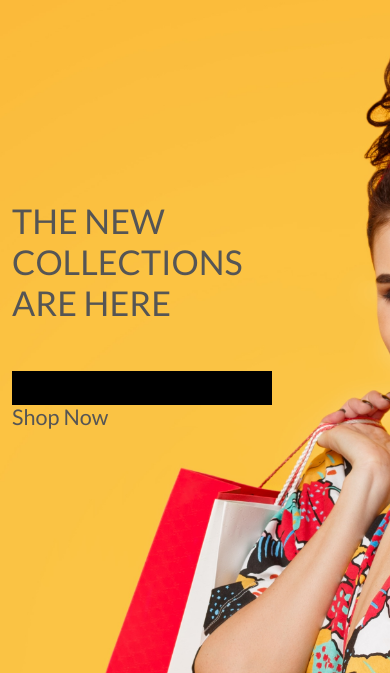
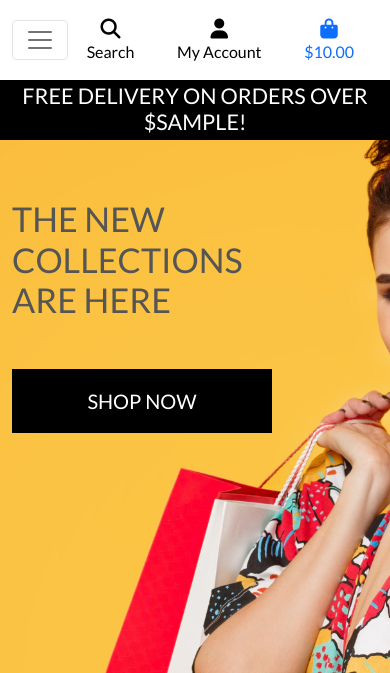
Before and after one commit to BrianWhelanDublin/boutique-store, a Django app: template home/templates/home/index.html in a window 390 px wide. Shown: the top 673 px of the page. Run offline with Django 3.2, Linux system fonts and the light colour scheme; the template is opened without the code that fills it: most values are stand-ins (such as "Sample title", 1, 10 or a date in 2020); some libraries are stand-ins or nearby versions.

Commit message:
added mobile header and main navbar

```diff
--- a/boutique_ado/settings.py
+++ b/boutique_ado/settings.py
@@ -151,5 +151,5 @@ USE_TZ = True
 STATIC_URL = '/static/'
 STATICFILES_DIRS = (os.path.join(BASE_DIR, "static"),)
 
-MEDIA_URL ='/media/'
+MEDIA_URL = '/media/'
 MEDIA_ROOT = os.path.join(BASE_DIR, "media")
--- a/boutique_ado/urls.py
+++ b/boutique_ado/urls.py
@@ -23,4 +23,4 @@ urlpatterns = [
     path('admin/', admin.site.urls),
     path('accounts/', include('allauth.urls')),
     path('', include('home.urls')),
-]+ static(settings.MEDIA_URL, document_root=settings.MEDIA_ROOT)
+] + static(settings.MEDIA_URL, document_root=settings.MEDIA_ROOT)
--- a/home/templates/home/index.html
+++ b/home/templates/home/index.html
@@ -15,7 +15,7 @@
         <div class="col-7 col-md-6 my-auto">
             <h1 class="display-4 logo-font">The New Collections are here</h1>
           <div class="my-5">
-                <h4><a href="" class="shop-now-button btn btn-lg rounded-0 text-uppercase py-3"></a>Shop Now</h4>
+                <h4><a href="" class="shop-now-button btn btn-lg rounded-0 text-uppercase py-3">Shop Now</a></h4>
           </div>
         </div>
     </div>
--- a/static/css/base.css
+++ b/static/css/base.css
@@ -53,6 +53,9 @@ body {
 .text-black {
     color: #000 !important;
 }
+.bg-black{
+    background:#000 !important;
+}
 
 .border-black {
     border: 1px solid black !important;
--- a/templates/base.html
+++ b/templates/base.html
@@ -40,18 +40,18 @@
 </head>
 
 <body>
+<body>
     <header class="container-fluid fixed-top">
         <div id="topnav" class="row bg-white pt-lg-2 d-none d-lg-flex">
             <div class="col-12 col-lg-4 my-auto py-1 py-lg-0 text-center text-lg-left">
                 <a href="{% url 'home' %}" class="nav-link main-logo-link">
-                    <h2 class="logo-font text-black my-0"><strong>Boutique</strong></h2>
+                    <h2 class="logo-font text-black my-0"><strong>Boutique</strong> Ado</h2>
                 </a>
             </div>
             <div class="col-12 col-lg-4 my-auto py-1 py-lg-0">
                 <form method="GET" action="">
                     <div class="input-group w-100">
-                        <input class="form-control border border-black rounded-0" type="text" name="q"
-                            placeholder="Search our site">
+                        <input class="form-control border border-black rounded-0" type="text" name="q" placeholder="Search our site">
                         <div class="input-group-append">
                             <button class="form-control btn btn-black border border-black rounded-0" type="submit">
                                 <span class="icon">
@@ -65,8 +65,7 @@
             <div class="col-12 col-lg-4 my-auto py-1 py-lg-0">
                 <ul class="list-inline list-unstyled text-center text-lg-right my-0">
                     <li class="list-inline-item dropdown">
-                        <a class="text-black nav-link" href="#" id="user-options" data-toggle="dropdown"
-                            aria-haspopup="true" aria-expanded="false">
+                        <a class="text-black nav-link" href="#" id="user-options" data-toggle="dropdown" aria-haspopup="true" aria-expanded="false">
                             <div class="text-center">
                                 <div><i class="fas fa-user fa-lg"></i></div>
                                 <p class="my-0">My Account</p>
@@ -86,8 +85,7 @@
                         </div>
                     </li>
                     <li class="list-inline-item">
-                        <a class="{% if grand_total %}text-info font-weight-bold{% else %}text-black{% endif %} nav-link"
-                            href="">
+                        <a class="{% if grand_total %}text-info font-weight-bold{% else %}text-black{% endif %} nav-link" href="">
                             <div class="text-center">
                                 <div><i class="fas fa-shopping-bag fa-lg"></i></div>
                                 <p class="my-0">
@@ -101,6 +99,20 @@
                         </a>
                     </li>
                 </ul>
+            </div>
+        </div>
+        <div class="row bg-white">
+                 <nav class="navbar navbar-expand-lg navbar-light w-100">
+                <button class="navbar-toggler" type="button" data-toggle="collapse" data-target="#main-nav" aria-controls="main-nav" aria-expanded="false" aria-label="Toggle navigation">
+                    <span class="navbar-toggler-icon"></span>
+                </button>
+                {% include 'includes/mobile-top-header.html' %}
+                {% include 'includes/main-nav.html' %}
+            </nav>
+        </div>
+                <div id="delivery-banner" class="row text-center">
+            <div class="col bg-black text-white">
+                <h4 class="logo-font my-1">Free delivery on orders over ${{ free_shipping_threshold }}!</h4>
             </div>
         </div>
     </header>
--- /dev/null
+++ b/templates/includes/main-nav.html
@@ -0,0 +1,50 @@
+<div class="collapse navbar-collapse" id="main-nav">
+    <ul class="navbar-nav w-auto mx-auto">
+        <li class="nav-item dropdown">
+            <a class="logo-font font-weight-bold nav-link text-black mr-5" href="#" id="all-products-link" data-toggle="dropdown" aria-haspopup="true" aria-expanded="false">
+                All Products
+            </a>
+            <div class="dropdown-menu border-0" aria-labelledby="all-products-link">
+                <a href="" class="dropdown-item">By Price</a>
+                <a href="" class="dropdown-item ">By Rating</a>
+                <a href="" class="dropdown-item ">By Category</a>
+                <a href="" class="dropdown-item">All Products</a>
+            </div>
+        </li>
+
+        <li class="nav-item dropdown">
+            <a class="logo-font font-weight-bold nav-link text-black mr-5" href="#" id="clothing-link" data-toggle="dropdown" aria-haspopup="true" aria-expanded="false">
+                Clothing
+            </a>
+            <div class="dropdown-menu border-0" aria-labelledby="clothing-link">
+                <a href="" class="dropdown-item">Activewear &amp; Essentials</a>
+                <a href="" class="dropdown-item">Jeans</a>
+                <a href="" class="dropdown-item">Shirts</a>
+                <a href="" class="dropdown-item">All Clothing</a>
+            </div>
+        </li>
+
+        <li class="nav-item dropdown">
+            <a class="logo-font font-weight-bold nav-link text-black mr-5" href="#" id="homeware-link" data-toggle="dropdown" aria-haspopup="true" aria-expanded="false">
+                Homeware
+            </a>
+            <div class="dropdown-menu border-0" aria-labelledby="homeware-link">
+                <a href="" class="dropdown-item">Bed &amp; Bath</a>
+                <a href="" class="dropdown-item">Kitchen &amp; Dining</a>
+                <a href="" class="dropdown-item">All Homeware</a>
+            </div>
+        </li>
+
+        <li class="nav-item dropdown">
+            <a class="logo-font font-weight-bold nav-link text-black" href="#" id="specials-link" data-toggle="dropdown" aria-haspopup="true" aria-expanded="false">
+                Special Offers
+            </a>
+            <div class="dropdown-menu border-0" aria-labelledby="specials-link">
+                <a href="" class="dropdown-item">New Arrivals</a>
+                <a href="" class="dropdown-item">Deals</a>
+                <a href="" class="dropdown-item">Clearance</a>
+                <a href="" class="dropdown-item">All Specials</a>
+            </div>
+        </li>
+    </ul>
+</div>
--- /dev/null
+++ b/templates/includes/mobile-top-header.html
@@ -0,0 +1,56 @@
+<li class="list-inline-item">
+    <a class="text-black nav-link d-block d-lg-none" href="#" id="mobile-search" data-toggle="dropdown" aria-haspopup="true" aria-expanded="false">
+        <div class="text-center">
+            <div><i class="fas fa-search fa-lg"></i></div>
+            <p class="my-0">Search</p>
+        </div>
+    </a>
+    <div class="dropdown-menu border-0 w-100 p-3 rounded-0 my-0" aria-labelledby="mobile-search">
+        <form class="form" method="GET" action="">
+            <div class="input-group w-100">
+                <input class="form-control border border-black rounded-0" type="text" name="q" placeholder="Search our site">
+                <div class="input-group-append">
+                    <button class="form-control form-control btn btn-black border border-black rounded-0" type="submit">
+                        <span class="icon">
+                            <i class="fas fa-search"></i>
+                        </span>
+                    </button>
+                </div>
+            </div>
+        </form>
+    </div>
+</li>
+<li class="list-inline-item dropdown">
+    <a class="text-black nav-link d-block d-lg-none" href="#" id="user-options" data-toggle="dropdown" aria-haspopup="true" aria-expanded="false">
+        <div class="text-center">
+            <div><i class="fas fa-user fa-lg"></i></div>
+            <p class="my-0">My Account</p>
+        </div>
+    </a>
+    <div class="dropdown-menu border-0" aria-labelledby="user-options">
+        {% if request.user.is_authenticated %}
+            {% if request.user.is_superuser %}
+                <a href="{% url 'account_logout' %}" class="dropdown-item">Product Management</a>
+            {% endif %}
+
+            <a href="{% url 'account_logout' %}" class="dropdown-item">Logout</a>
+        {% else %}
+            <a href="{% url 'account_signup' %}" class="dropdown-item">Register</a>
+            <a href="{% url 'account_login' %}" class="dropdown-item">Login</a>
+        {% endif %}
+    </div>
+</li>
+<li class="list-inline-item">
+    <a class="{% if grand_total %}text-primary font-weight-bold{% else %}text-black{% endif %} nav-link d-block d-lg-none" href="">
+        <div class="text-center">
+            <div><i class="fas fa-shopping-bag fa-lg"></i></div>
+            <p class="my-0">
+                {% if grand_total %}
+                    ${{ grand_total|floatformat:2 }}
+                {% else %}
+                    $0.00
+                {% endif %}
+            </p>
+        </div>
+    </a>
+</li>
```
Lines whose indentation alone changed are shown as unchanged.
